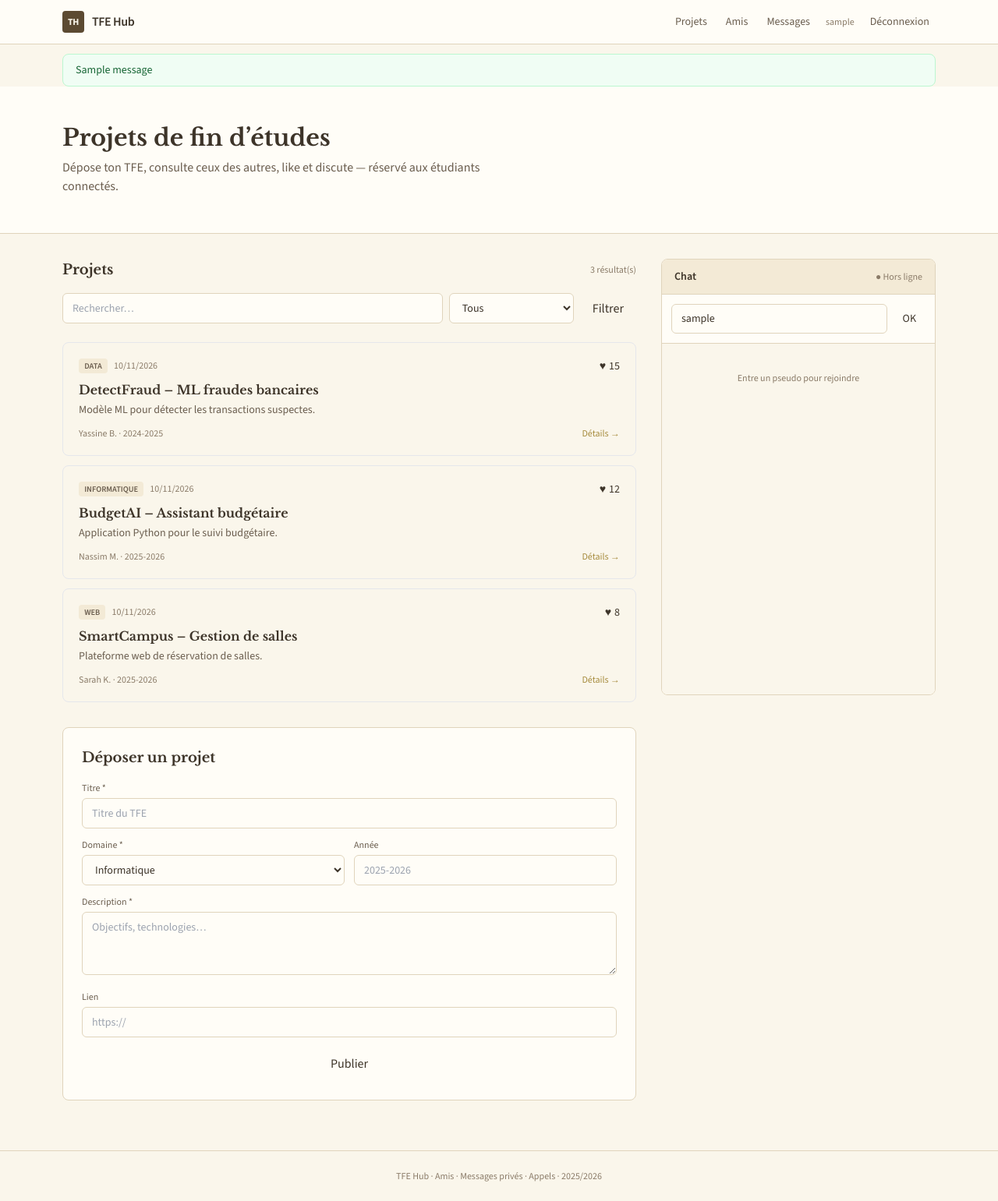
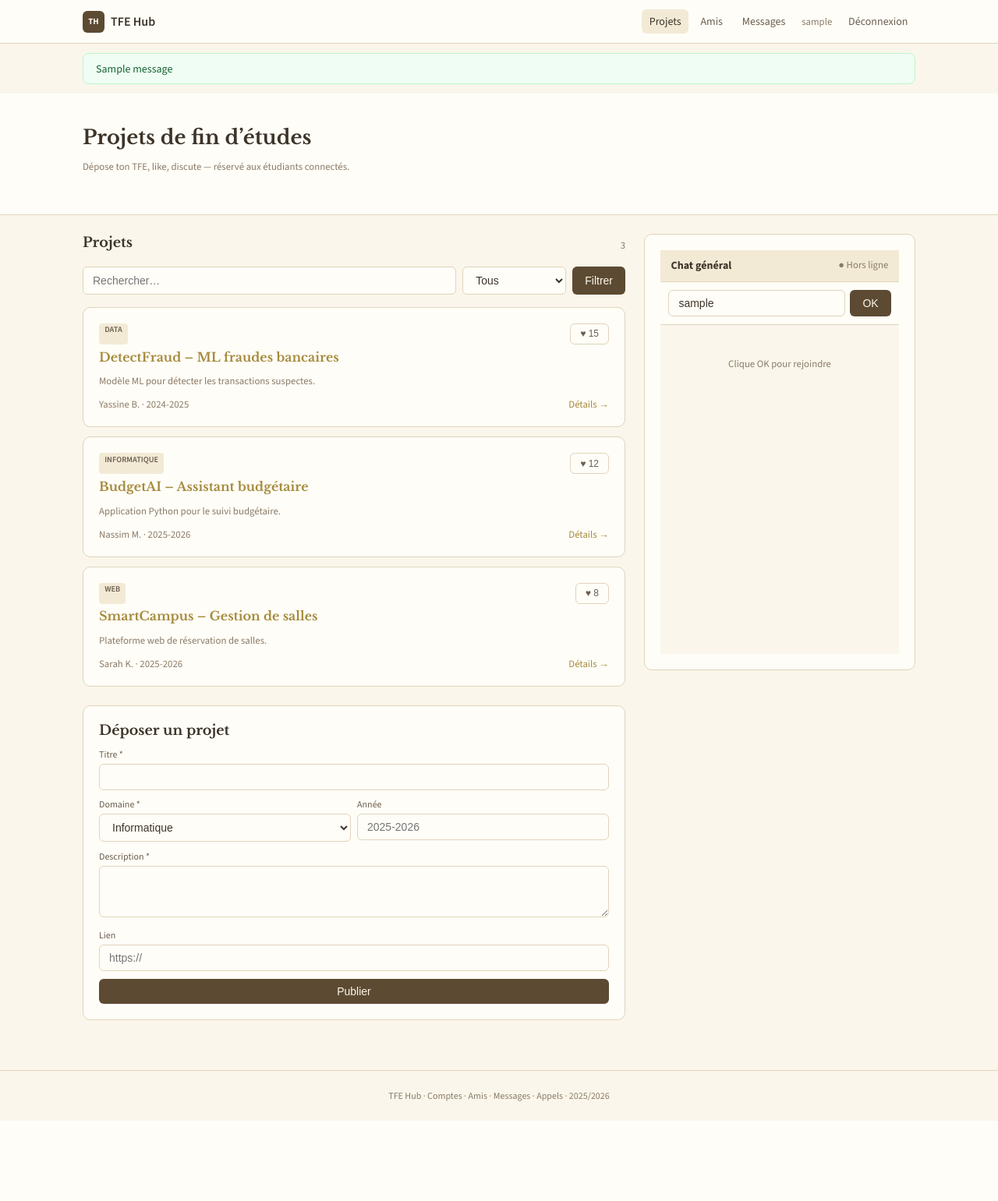
Before and after one commit to NassimMaouche/tfe-hub-live, a Flask app: page / in a window 1280 px wide. Shown: the whole page at 78% size. After the commit the page ends 1413 px from the top, so only its background shows below. Run offline with Flask 3, Linux system fonts and the light colour scheme; the visitor is signed in with stand-in values (Sample User, id 1); tables that the repository leaves empty hold one stand-in row (values such as "Sample post"); one stand-in notice (Sample message) is shown; some libraries are stand-ins or nearby versions.

Commit message:
Add index.html and messages.html complete templates

```diff
--- a/templates/index.html
+++ b/templates/index.html
@@ -2,61 +2,48 @@
 <html lang="fr">
 <head>
   <meta charset="UTF-8" />
-  <meta name="viewport" content="width=device-width, initial-scale=1.0" />
-  <title>TFE Hub – Plateforme étudiante</title>
-  <script src="https://cdn.tailwindcss.com"></script>
+  <meta name="viewport" content="width=device-width, initial-scale=1" />
+  <title>TFE Hub</title>
+  <link rel="stylesheet" href="/static/css/style.css" />
   <script src="https://cdnjs.cloudflare.com/ajax/libs/socket.io/4.7.5/socket.io.min.js"></script>
-  <link rel="stylesheet" href="/static/css/style.css" />
   <link href="https://fonts.googleapis.com/css2?family=Libre+Baskerville:wght@400;700&family=Source+Sans+3:wght@400;500;600;700&display=swap" rel="stylesheet" />
-  <style>
-    body { font-family: 'Source Sans 3', system-ui, sans-serif; background: #faf6eb; color: #3d3429; }
-    h1, h2, h3 { font-family: 'Libre Baskerville', Georgia, serif; }
-  </style>
 </head>
-<body class="min-h-screen">
-  <header class="sticky top-0 z-50 border-b" style="background:#fffdf7;border-color:#e0d4bc;">
-    <div class="max-w-6xl mx-auto px-4 h-14 flex items-center justify-between">
-      <a href="/" class="flex items-center gap-2.5 font-semibold tracking-tight" style="color:#3d3429;">
-        <span class="w-7 h-7 rounded text-xs flex items-center justify-center font-bold" style="background:#5c4a32;color:#faf6eb;">TH</span>
-        TFE Hub
-      </a>
-      <nav class="flex items-center gap-1 sm:gap-2 text-sm flex-wrap justify-end">
-        <a href="#projets" class="px-2 py-1.5 rounded-md hover:bg-[#f3ead6]" style="color:#6b5e4f;">Projets</a>
-        <a href="/amis" class="px-2 py-1.5 rounded-md hover:bg-[#f3ead6]" style="color:#6b5e4f;">Amis</a>
-        <a href="/messages" class="px-2 py-1.5 rounded-md hover:bg-[#f3ead6]" style="color:#6b5e4f;">Messages</a>
-        <span class="px-1 text-xs hidden sm:inline" style="color:#8a7b68;">{{ current_user.username }}</span>
-        <a href="{{ url_for('logout') }}" class="px-2 py-1.5 rounded-md hover:bg-[#f3ead6]" style="color:#6b5e4f;">Déconnexion</a>
+<body>
+  <header class="nav">
+    <div class="wrap" style="display:flex;width:100%;align-items:center;justify-content:space-between;">
+      <a href="/" class="logo"><span class="logo-badge">TH</span> TFE Hub</a>
+      <nav class="nav-links">
+        <a href="/" class="active">Projets</a>
+        <a href="/amis">Amis</a>
+        <a href="/messages">Messages</a>
+        <span class="muted" style="padding:0 0.35rem;">{{ current_user.username }}</span>
+        <a href="/logout">Déconnexion</a>
       </nav>
     </div>
   </header>
+  <div class="wrap">
     {% with messages = get_flashed_messages(with_categories=true) %}
-    {% if messages %}
-    <div class="max-w-6xl mx-auto px-4 pt-3 space-y-2">
       {% for cat, msg in messages %}
-      <div class="text-sm px-4 py-2.5 rounded-lg border"
-        style="{% if cat=='error' %}background:#fef2f2;border-color:#fecaca;color:#991b1b;
-        {% elif cat=='success' %}background:#f0fdf4;border-color:#bbf7d0;color:#166534;
-        {% else %}background:#fffbeb;border-color:#fde68a;color:#92400e;{% endif %}">{{ msg }}</div>
+      <div class="flash flash-{{ cat if cat in ['error','success','warning'] else 'success' }}">{{ msg }}</div>
       {% endfor %}
+    {% endwith %}
   </div>
-    {% endif %}
-  {% endwith %}
-  <section class="border-b" style="background:#fffdf7;border-color:#e0d4bc;">
-    <div class="max-w-6xl mx-auto px-4 py-10 sm:py-12">
-      <h1 class="text-2xl sm:text-3xl font-bold mb-2" style="color:#3d3429;">Projets de fin d’études</h1>
-      <p class="text-sm sm:text-base max-w-xl" style="color:#6b5e4f;">Dépose ton TFE, consulte ceux des autres, like et discute — réservé aux étudiants connectés.</p>
+  <section class="hero">
+    <div class="wrap">
+      <h1 style="font-size:1.6rem;">Projets de fin d’études</h1>
+      <p class="muted">Dépose ton TFE, like, discute — réservé aux étudiants connectés.</p>
     </div>
   </section>
-  <div class="max-w-6xl mx-auto px-4 py-8 grid lg:grid-cols-3 gap-8">
-    <div class="lg:col-span-2 space-y-8">
-      <section id="projets">
-        <div class="flex items-center justify-between mb-4">
-          <h2 class="text-lg font-semibold" style="color:#3d3429;">Projets</h2>
-          <span class="text-xs" style="color:#8a7b68;">{{ projects|length }} résultat(s)</span>
+  <div class="wrap" style="padding-top:1.5rem;padding-bottom:2rem;">
+    <div class="grid grid-main">
+      <div>
+        <div style="display:flex;justify-content:space-between;align-items:center;margin-bottom:0.75rem;">
+          <h2 style="font-size:1.1rem;">Projets</h2>
+          <span class="muted">{{ projects|length }}</span>
         </div>
-        <form method="GET" class="flex flex-col sm:flex-row gap-2 mb-6">
-          <input type="search" name="q" value="{{ q }}" placeholder="Rechercher…" class="input flex-1" />
-          <select name="domaine" class="input sm:w-40" onchange="this.form.submit()">
+        <form method="GET" style="display:flex;flex-wrap:wrap;gap:0.5rem;margin-bottom:1rem;">
+          <input class="input" style="flex:1;min-width:140px;" type="search" name="q" value="{{ q }}" placeholder="Rechercher…" />
+          <select class="input" name="domaine" style="width:auto;" onchange="this.form.submit()">
             <option value="all" {% if domaine=='all' %}selected{% endif %}>Tous</option>
             <option value="informatique" {% if domaine=='informatique' %}selected{% endif %}>Informatique</option>
             <option value="data" {% if domaine=='data' %}selected{% endif %}>Data / IA</option>
@@ -64,80 +51,73 @@
             <option value="cyber" {% if domaine=='cyber' %}selected{% endif %}>Cybersécurité</option>
             <option value="autre" {% if domaine=='autre' %}selected{% endif %}>Autre</option>
           </select>
-          <button type="submit" class="btn-primary px-4">Filtrer</button>
+          <button class="btn" type="submit">Filtrer</button>
         </form>
-        <div id="projects-list" class="space-y-3">
+        <div id="projects-list">
           {% for p in projects %}
-          <article class="project-card rounded-lg p-4 sm:p-5 border transition" data-id="{{ p.id }}">
-            <div class="flex items-start justify-between gap-3 mb-2">
-              <div class="flex items-center gap-2 flex-wrap">
+          <article class="card project" data-id="{{ p.id }}">
+            <div style="display:flex;justify-content:space-between;gap:0.5rem;margin-bottom:0.35rem;">
               <span class="badge">{{ p.domaine }}</span>
-                <span class="text-xs" style="color:#8a7b68;">{{ p.created_at.strftime('%d/%m/%Y') if p.created_at else '' }}</span>
+              <button class="btn-outline like-btn" onclick="likeProject({{ p.id }}, this)">♥ <span class="like-count">{{ p.likes or 0 }}</span></button>
             </div>
-              <button onclick="likeProject({{ p.id }}, this)" class="like-btn text-sm flex items-center gap-1">
-                <span>♥</span> <span class="like-count">{{ p.likes or 0 }}</span>
-              </button>
-            </div>
-            <h3 class="font-semibold mb-1" style="color:#3d3429;"><a href="/projet/{{ p.id }}" class="hover:underline">{{ p.titre }}</a></h3>
-            <p class="text-sm line-clamp-2 mb-3" style="color:#6b5e4f;">{{ p.description }}</p>
-            <div class="flex items-center justify-between text-xs" style="color:#8a7b68;">
+            <h3><a href="/projet/{{ p.id }}">{{ p.titre }}</a></h3>
+            <p class="muted line-clamp">{{ p.description }}</p>
+            <div style="display:flex;justify-content:space-between;margin-top:0.5rem;" class="muted">
               <span>{{ p.auteur }}{% if p.annee %} · {{ p.annee }}{% endif %}</span>
-              <a href="/projet/{{ p.id }}" class="font-medium hover:underline" style="color:#a68b3d;">Détails →</a>
+              <a href="/projet/{{ p.id }}">Détails →</a>
             </div>
           </article>
           {% else %}
-          <p class="text-center py-12 text-sm" style="color:#8a7b68;">Aucun projet trouvé.</p>
+          <p class="muted" style="text-align:center;padding:2rem;">Aucun projet.</p>
           {% endfor %}
         </div>
-      </section>
-      <section id="deposer" class="rounded-lg p-5 sm:p-6 border" style="background:#fffdf7;border-color:#e0d4bc;">
-        <h2 class="text-lg font-semibold mb-4" style="color:#3d3429;">Déposer un projet</h2>
-        <form id="project-form" class="space-y-3">
-          <div><label class="label">Titre *</label><input type="text" name="titre" required class="input" placeholder="Titre du TFE" /></div>
-          <div class="grid sm:grid-cols-2 gap-3">
+        <section class="card" style="margin-top:1.5rem;">
+          <h2 style="font-size:1.1rem;margin-bottom:0.75rem;">Déposer un projet</h2>
+          <form id="project-form" style="display:flex;flex-direction:column;gap:0.65rem;">
+            <div><label class="label">Titre *</label><input class="input" name="titre" required /></div>
+            <div style="display:grid;grid-template-columns:1fr 1fr;gap:0.5rem;">
               <div><label class="label">Domaine *</label>
-              <select name="domaine" required class="input">
+                <select class="input" name="domaine" required>
                   <option value="informatique">Informatique</option>
                   <option value="data">Data / IA</option>
-                <option value="web">Web / Mobile</option>
+                  <option value="web">Web</option>
                   <option value="cyber">Cybersécurité</option>
                   <option value="autre">Autre</option>
                 </select>
               </div>
-            <div><label class="label">Année</label><input type="text" name="annee" class="input" placeholder="2025-2026" /></div>
+              <div><label class="label">Année</label><input class="input" name="annee" placeholder="2025-2026" /></div>
             </div>
-          <div><label class="label">Description *</label><textarea name="description" required rows="3" class="input" placeholder="Objectifs, technologies…"></textarea></div>
-          <div><label class="label">Lien</label><input type="url" name="lien" class="input" placeholder="https://" /></div>
-          <button type="submit" class="btn-primary w-full py-2.5">Publier</button>
+            <div><label class="label">Description *</label><textarea class="input" name="description" rows="3" required></textarea></div>
+            <div><label class="label">Lien</label><input class="input" type="url" name="lien" placeholder="https://" /></div>
+            <button class="btn" type="submit">Publier</button>
           </form>
         </section>
       </div>
-    <aside id="chat">
-      <div class="rounded-lg border overflow-hidden sticky top-20 flex flex-col h-[560px]" style="background:#fffdf7;border-color:#e0d4bc;">
-        <div class="px-4 py-3 border-b flex items-center justify-between" style="background:#f3ead6;border-color:#e0d4bc;">
-          <span class="text-sm font-semibold" style="color:#3d3429;">Chat</span>
-          <span id="online-status" class="text-xs" style="color:#8a7b68;">● Hors ligne</span>
+      <aside>
+        <div class="card chat-box">
+          <div style="padding:0.65rem 0.85rem;border-bottom:1px solid var(--border);background:var(--paper2);display:flex;justify-content:space-between;">
+            <strong style="font-size:0.875rem;">Chat général</strong>
+            <span class="muted" id="online-status">● Hors ligne</span>
           </div>
-        <div id="username-box" class="p-3 border-b" style="border-color:#e0d4bc;">
-          <div class="flex gap-2">
-            <input type="text" id="username-input" maxlength="30" value="{{ current_user.username if current_user else '' }}" placeholder="Pseudo chat" class="input flex-1 text-sm" />
-            <button id="join-btn" class="btn-primary px-3 text-sm shrink-0">OK</button>
+          <div id="username-box" style="padding:0.65rem;border-bottom:1px solid var(--border);display:flex;gap:0.4rem;">
+            <input class="input" id="username-input" value="{{ current_user.username }}" maxlength="30" />
+            <button class="btn" id="join-btn" type="button">OK</button>
           </div>
+          <div class="chat-msgs" id="chat-messages">
+            <p class="muted" style="text-align:center;padding:1rem;">Clique OK pour rejoindre</p>
           </div>
-        <div id="chat-messages" class="flex-1 overflow-y-auto p-3 space-y-2 text-sm" style="background:#faf6eb;">
-          <p class="text-center text-xs py-6" style="color:#8a7b68;">Entre un pseudo pour rejoindre</p>
+          <div id="typing-indicator" class="muted" style="padding:0 0.75rem;font-size:0.7rem;display:none;"></div>
+          <form id="chat-form" style="display:none;padding:0.5rem;border-top:1px solid var(--border);gap:0.4rem;">
+            <div style="display:flex;gap:0.4rem;width:100%;">
+              <input class="input" id="message-input" placeholder="Message…" maxlength="500" autocomplete="off" />
+              <button class="btn" type="submit">→</button>
             </div>
-        <div id="typing-indicator" class="px-3 py-1 text-xs hidden" style="color:#8a7b68;"></div>
-        <div id="chat-input-box" class="p-2 border-t hidden" style="border-color:#e0d4bc;">
-          <form id="chat-form" class="flex gap-2">
-            <input type="text" id="message-input" maxlength="500" placeholder="Message…" class="input flex-1 text-sm" autocomplete="off" />
-            <button type="submit" class="btn-primary px-3 text-sm shrink-0">→</button>
           </form>
-        </div>
         </div>
       </aside>
     </div>
-  <footer class="border-t mt-8 py-6 text-center text-xs" style="border-color:#e0d4bc;color:#8a7b68;">TFE Hub · Amis · Messages privés · Appels · 2025/2026</footer>
+  </div>
+  <footer>TFE Hub · Comptes · Amis · Messages · Appels · 2025/2026</footer>
   <script src="/static/js/app.js"></script>
 </body>
 </html>
```
Lines whose indentation alone changed are shown as unchanged.
